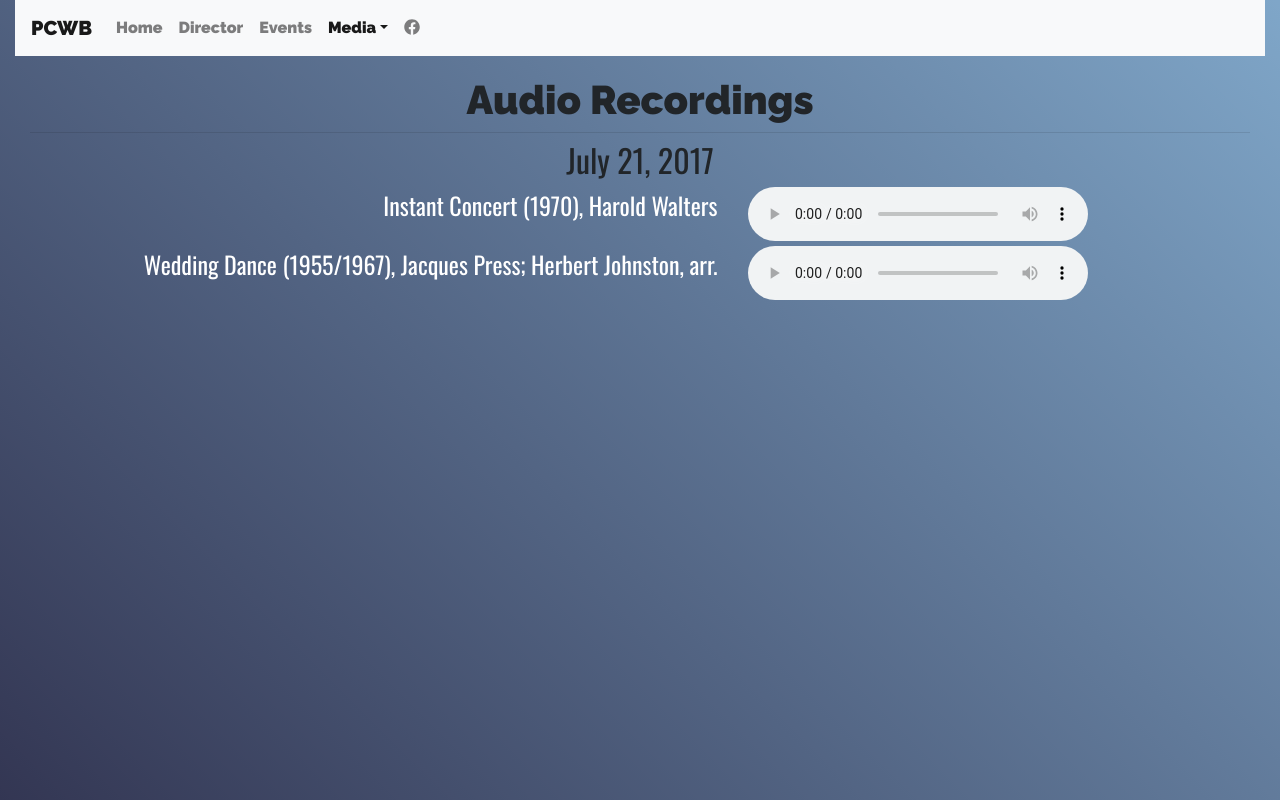
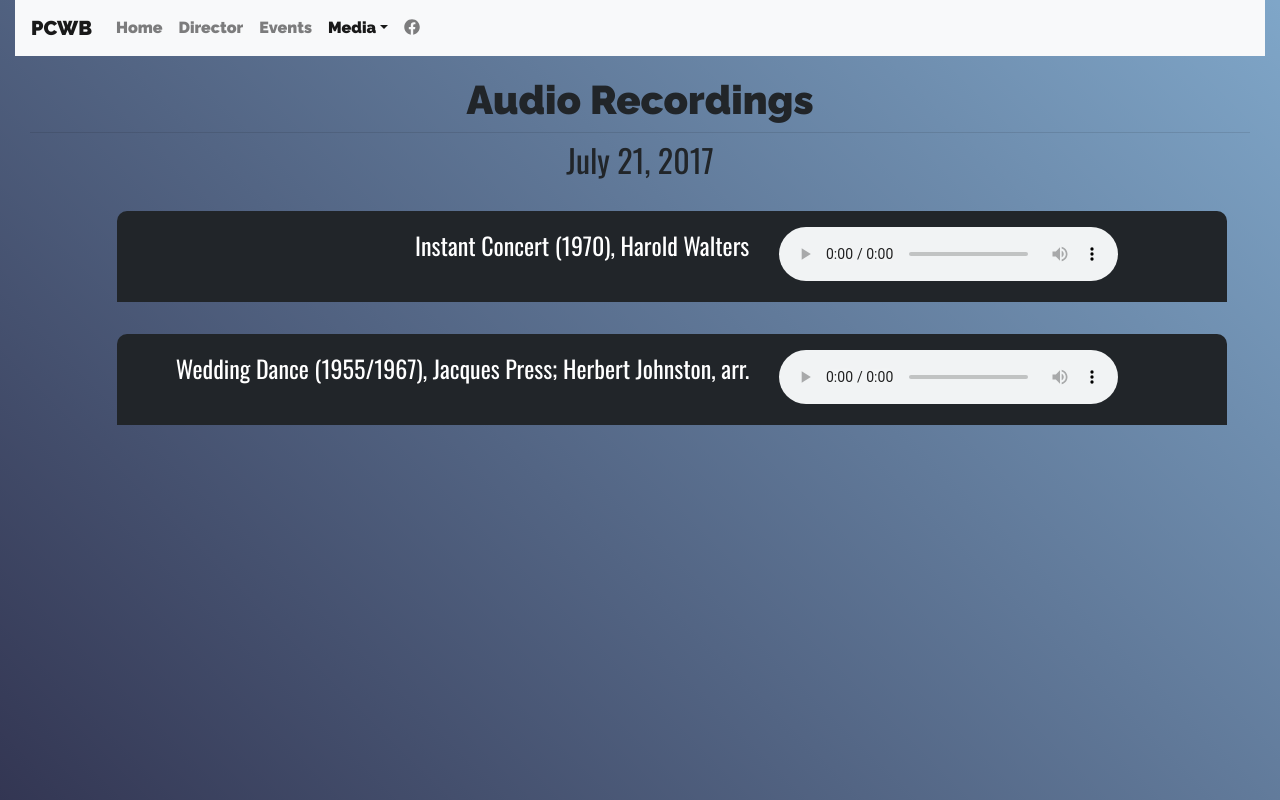
Before and after one commit to kennja05/pcwb, a React (Create React App) app: page /audio in a window 1280 px wide. Built offline with nearby package versions, Linux system fonts and the light colour scheme.

Commit message:
update song css

```diff
--- a/src/App.css
+++ b/src/App.css
@@ -66,7 +66,10 @@ nav{
   align-items: center;
   justify-content: flex-start; */
   text-align: right;
-
+  background: #212529;
+  border-radius: 10px 10px 0px 0px;
+  margin: 2em;
+  padding: 1em;
 }
 
 .song-info{
```
